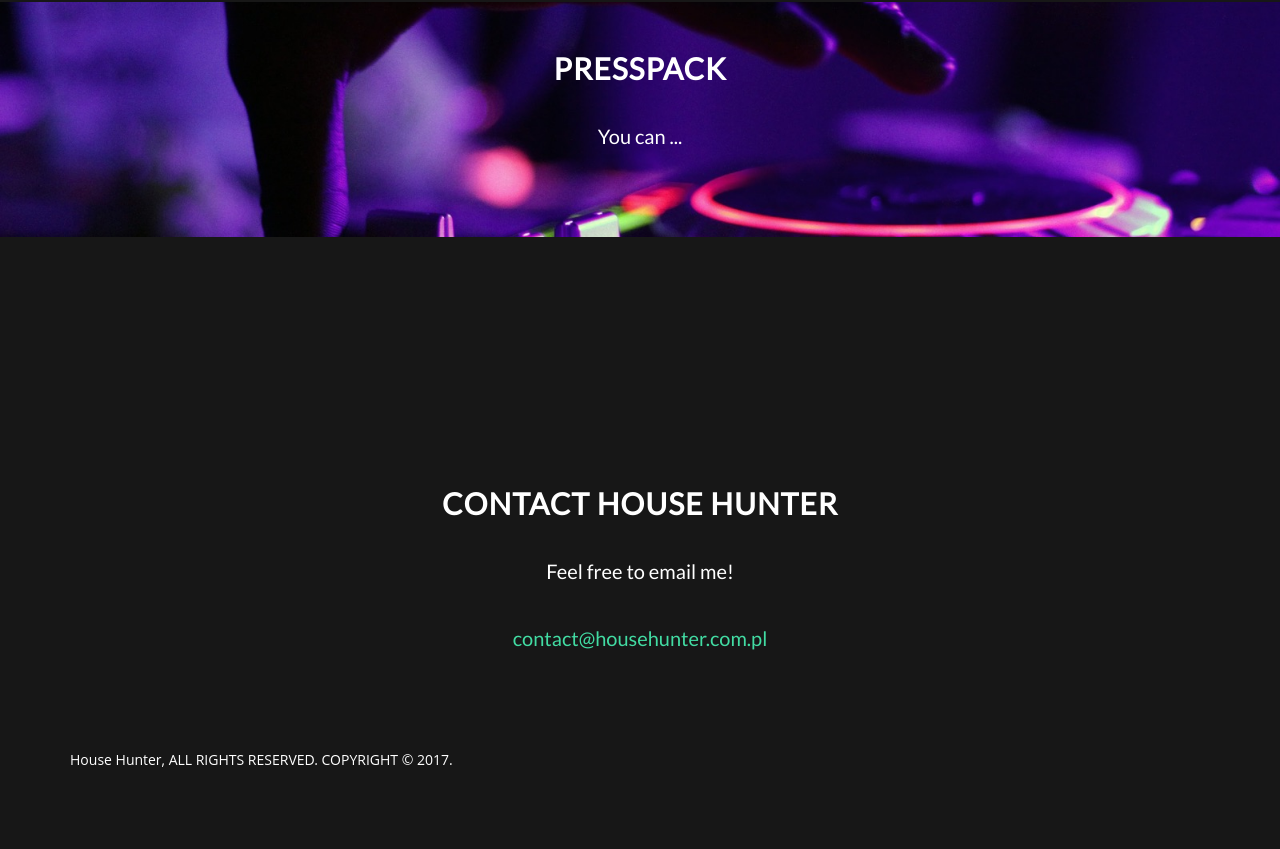
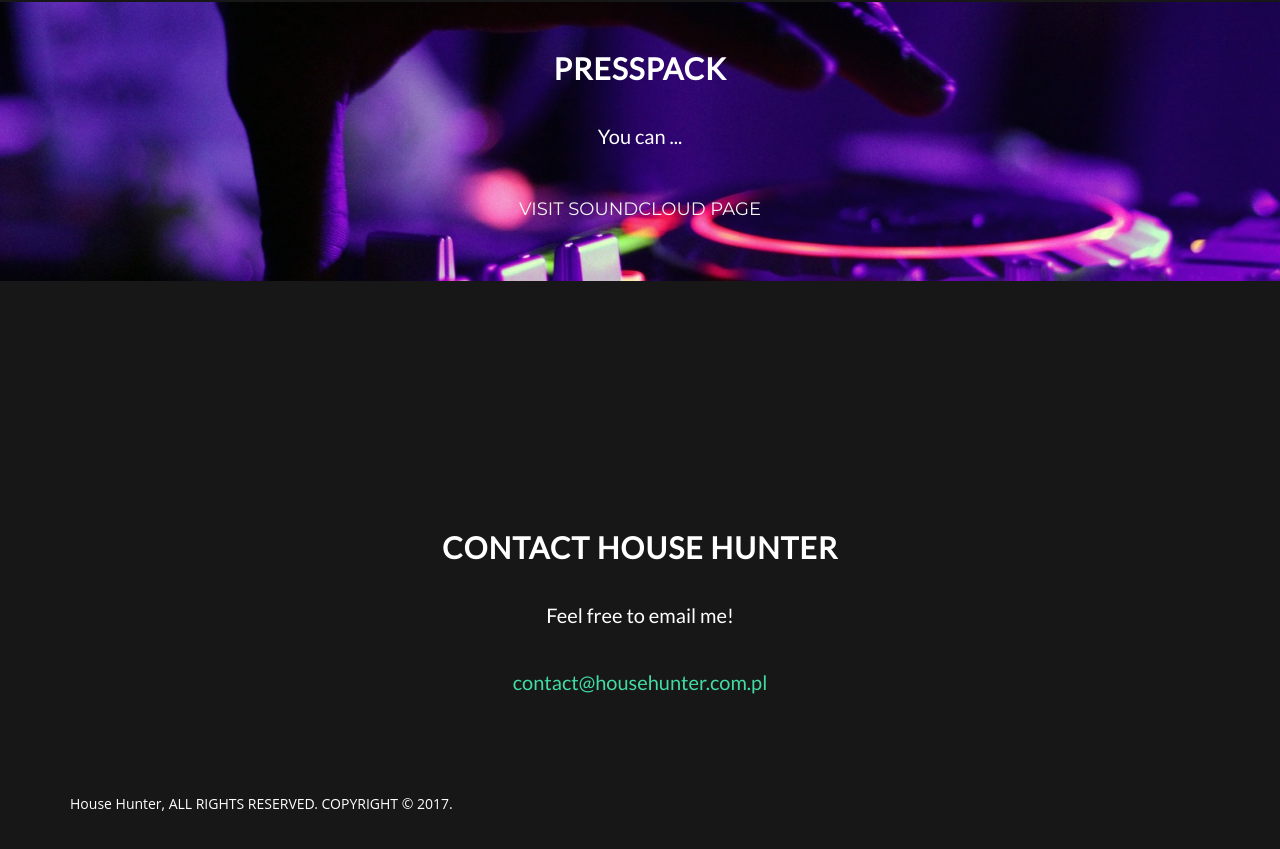
Before and after one commit to twentyeightlabs/minar, a website: page index.html in a window 1280 px wide. Shown: the part 1695-2544 px from the top of the page. Before the commit the page ends 2516 px from the top, so only its background shows below. Drawn offline with nearby package versions, Linux system fonts and the light colour scheme; some packages are replaced by stand-ins of ours.

Commit message:
edit presspack section

```diff
--- a/index.html
+++ b/index.html
@@ -128,7 +128,7 @@
                 <div class="col-lg-8 col-lg-offset-2">
                     <h2>Presspack</h2>
                     <p>You can ...</p>
-                    <!--<a href="http://startbootstrap.com/template-overviews/grayscale/" class="btn btn-default btn-lg">Visit Download Page</a>-->
+                    <a href="http://soundcloud.com" class="btn btn-default btn-lg">Visit SoundCloud Page</a>
                 </div>
             </div>
         </div>
```
